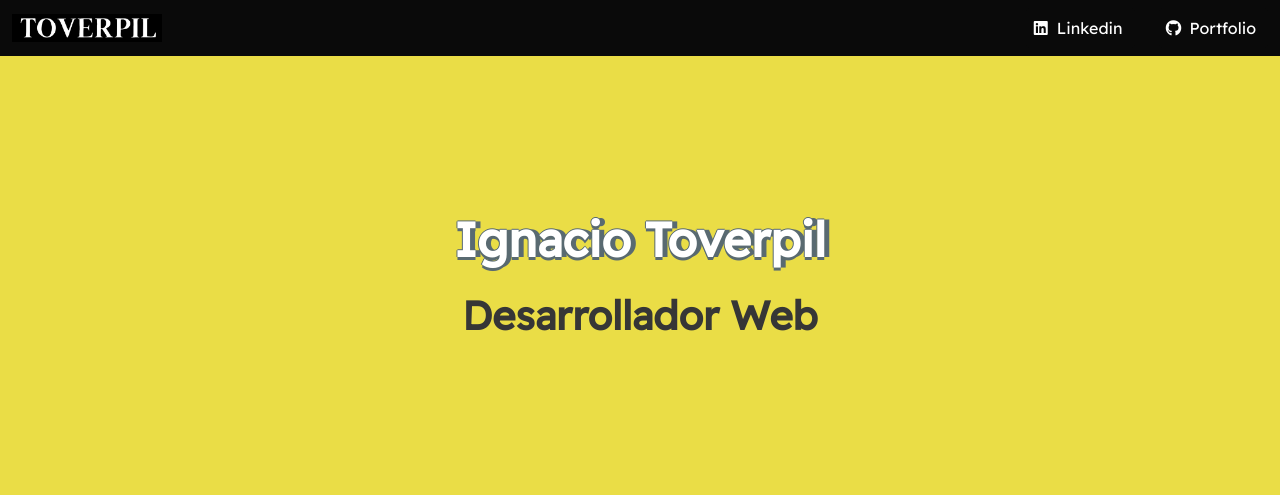
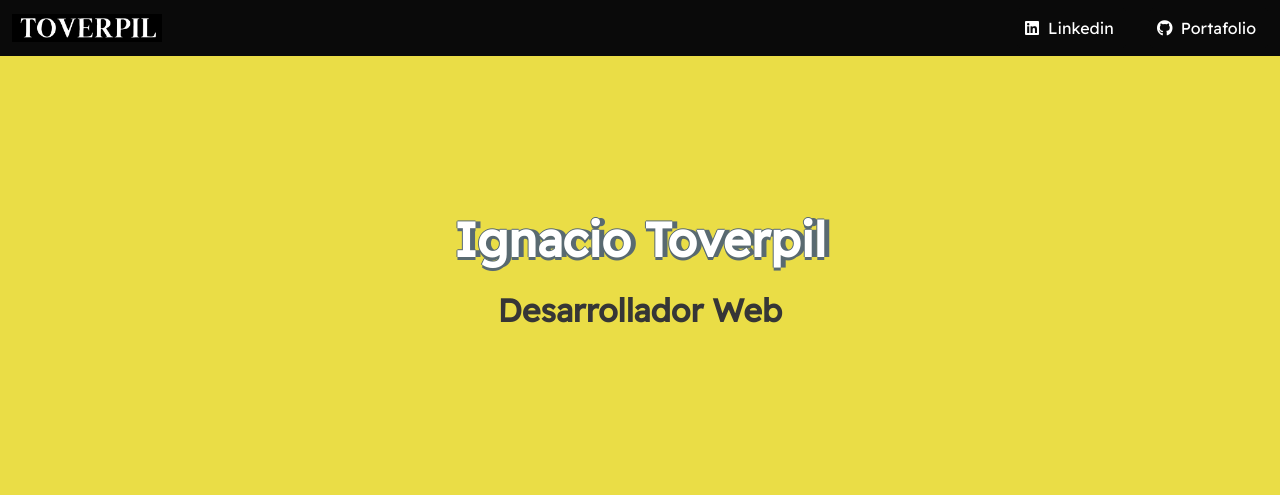
Before and after one commit to Hector-Caceres/portfolio_v1, a website: page index.html in a window 1280 px wide. Shown: the top 495 px of the page. Drawn offline with Linux system fonts and the light colour scheme.

Commit message:
FIX: Size textos

```diff
--- a/index.html
+++ b/index.html
@@ -49,7 +49,7 @@
                                         <span class="icon">
                                             <i class="fab fa-github"></i>
                                         </span>
-                                        <span>Portfolio</span>
+                                        <span>Portafolio</span>
                                     </a>
                                 </p>
                             </div>
@@ -63,7 +63,7 @@
                 <p class="title is-1 is-spaced has-text-white has-font-border-blue-shadow">
                     <strong>Ignacio Toverpil</strong>
                 </p>
-                <p class="subtitle is-2">
+                <p class="subtitle is-3">
                     <strong>Desarrollador Web</strong>
                 </p>
             </div>
```
